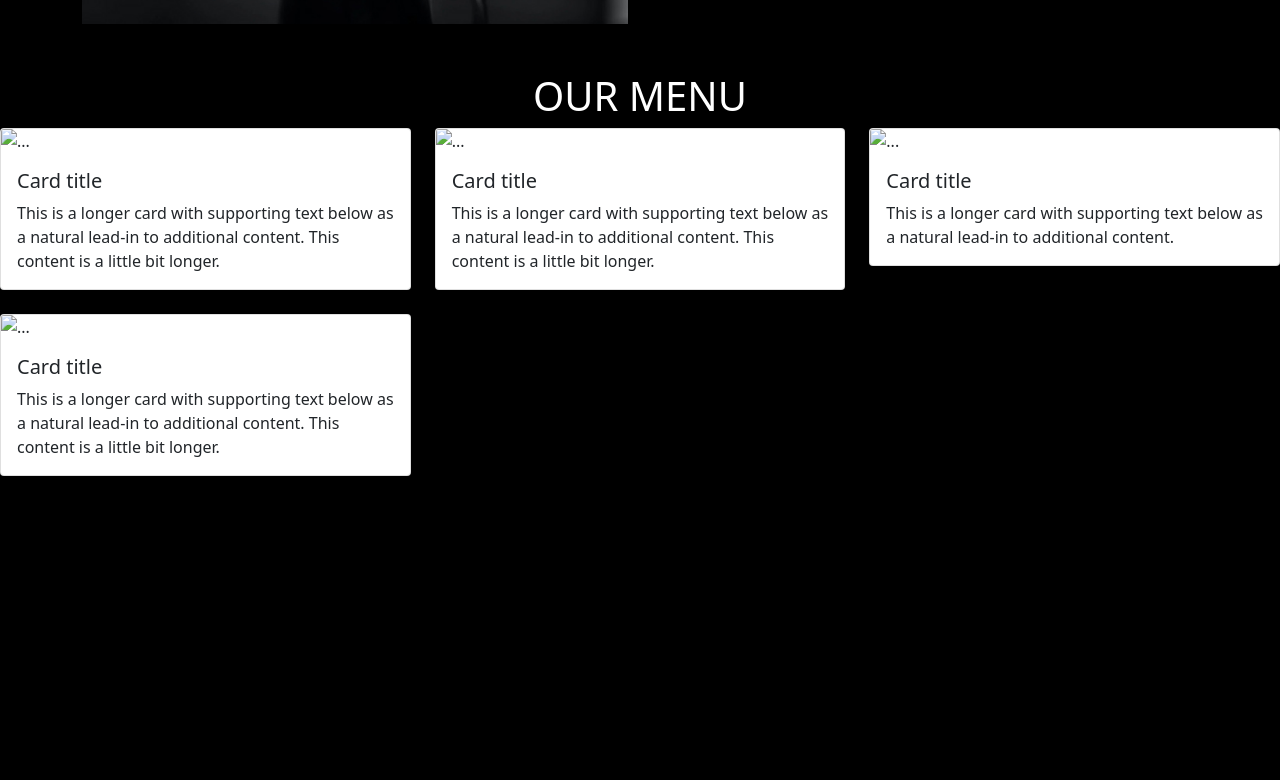
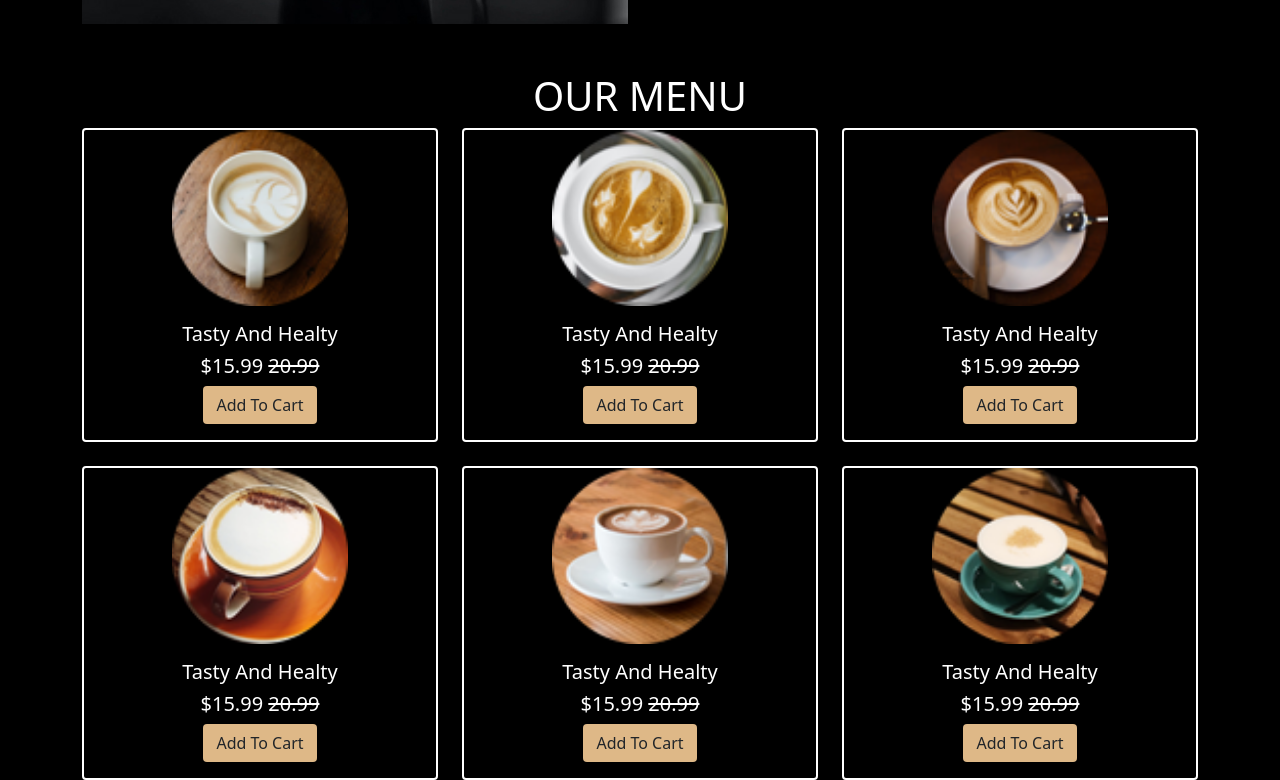
Before and after one commit to Shuvoghosh7/coffee-lover, a plain HTML site: page index.html in a window 1280 px wide. Shown: the part 1238-2018 px from the top of the page. Before the commit the page ends 1714 px from the top, so only its background shows below. Drawn offline with nearby package versions, Linux system fonts and the light colour scheme.

Commit message:
OUR MENU

```diff
--- a/css/style.css
+++ b/css/style.css
@@ -43,3 +43,20 @@ body{
     text-decoration: none;
     color: white;
 }
+
+.img-card{
+    background-color: black;
+    color: white;
+    border: 2px solid white;
+}
+.img-card:hover{
+    background-color: white;
+    color: black;
+}
+.cart-btn{
+  background-color:burlywood;
+  transition: width 5s;
+}
+.cart-btn:hover{
+    width: 200px;
+}
--- a/index.html
+++ b/index.html
@@ -95,44 +95,80 @@
     </section>
 
     <!-- OUR MENU section -->
-    <section>
+    <section class="container">
       <div class="row">
         <h1 class="text-white text-center">OUR MENU</h1>
         <div class="col-lg-12 col-12">
           <div class="row row-cols-1 row-cols-md-3 g-4">
             <div class="col">
-              <div class="card">
-                <img src="..." class="card-img-top" alt="...">
+              <div class="card img-card">
+                <img  src="./img/menu-1.png" class="card-img-top w-50 rounded mx-auto d-block" alt="...">
                 <div class="card-body">
-                  <h5 class="card-title">Card title</h5>
-                  <p class="card-text">This is a longer card with supporting text below as a natural lead-in to additional content. This content is a little bit longer.</p>
+                  <h5 class="card-title text-center">Tasty And Healty</h5>
+                  <h5 class="card-text text-center">$15.99 <del>20.99</del></h5>
+                 <div class="text-center">
+                  <a class="btn cart-btn" href="">Add To Cart</a>
+                 </div>
                 </div>
               </div>
             </div>
             <div class="col">
-              <div class="card">
-                <img src="..." class="card-img-top" alt="...">
+              <div class="card img-card">
+                <img src="./img/menu-2.png" class="card-img-top w-50 rounded mx-auto d-block" alt="...">
                 <div class="card-body">
-                  <h5 class="card-title">Card title</h5>
-                  <p class="card-text">This is a longer card with supporting text below as a natural lead-in to additional content. This content is a little bit longer.</p>
+                  <h5 class="card-title text-center">Tasty And Healty</h5>
+                  <h5 class="card-text text-center">$15.99 <del>20.99</del></h5>
+                 <div class="text-center">
+                  <a class="btn cart-btn" href="">Add To Cart</a>
+                 </div>
                 </div>
               </div>
             </div>
             <div class="col">
-              <div class="card">
-                <img src="..." class="card-img-top" alt="...">
+              <div class="card img-card">
+                <img src="./img/menu-3.png" class="card-img-top w-50 rounded mx-auto d-block" alt="...">
                 <div class="card-body">
-                  <h5 class="card-title">Card title</h5>
-                  <p class="card-text">This is a longer card with supporting text below as a natural lead-in to additional content.</p>
+                  <h5 class="card-title text-center">Tasty And Healty</h5>
+                  <h5 class="card-text text-center">$15.99 <del>20.99</del></h5>
+                 <div class="text-center">
+                  <a class="btn cart-btn" href="">Add To Cart</a>
+                 </div>
                 </div>
               </div>
             </div>
             <div class="col">
-              <div class="card">
-                <img src="..." class="card-img-top" alt="...">
+              <div class="card img-card">
+                <img src="./img/menu-4.png" class="card-img-top w-50 rounded mx-auto d-block" alt="...">
                 <div class="card-body">
-                  <h5 class="card-title">Card title</h5>
-                  <p class="card-text">This is a longer card with supporting text below as a natural lead-in to additional content. This content is a little bit longer.</p>
+                  <h5 class="card-title text-center">Tasty And Healty</h5>
+                  <h5 class="card-text text-center">$15.99 <del>20.99</del></h5>
+                 <div class="text-center">
+                  <a class="btn cart-btn" href="">Add To Cart</a>
+                 </div>
+                </div>
+              </div>
+            </div>
+            <div class="col">
+              <div class="card img-card">
+                <img src="./img/menu-5.png" class="card-img-top w-50 rounded mx-auto d-block" alt="...">
+                <div class="card-body">
+                  <h5 class="card-title text-center">Tasty And Healty</h5>
+                  <h5 class="card-text text-center">$15.99 <del>20.99</del></h5>
+                 <div class="text-center">
+                  <a class="btn cart-btn" href="">Add To Cart</a>
+                 </div>
+                </div>
+              </div>
+            </div>
+            <div class="col">
+              <div class="card img-card">
+                <img src="./img/menu-6.png" class="card-img-top w-50 rounded mx-auto d-block" alt="...">
+                <div class="card-body">
+                  <h5 class="card-title text-center">Tasty And Healty</h5>
+                  <h5 class="card-text text-center">$15.99 <del>20.99</del></h5>
+                 <div class="text-center">
+                  <a class="btn cart-btn" href="">Add To Cart</a>
+                 </div>
                 </div>
               </div>
             </div>
```
